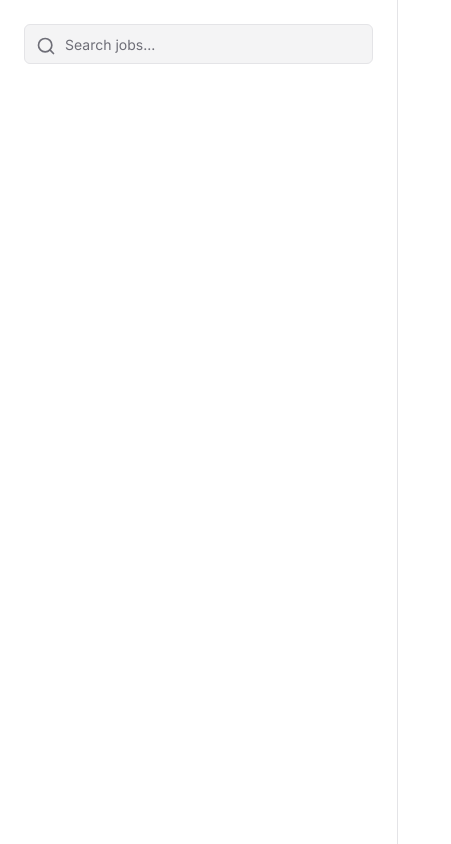
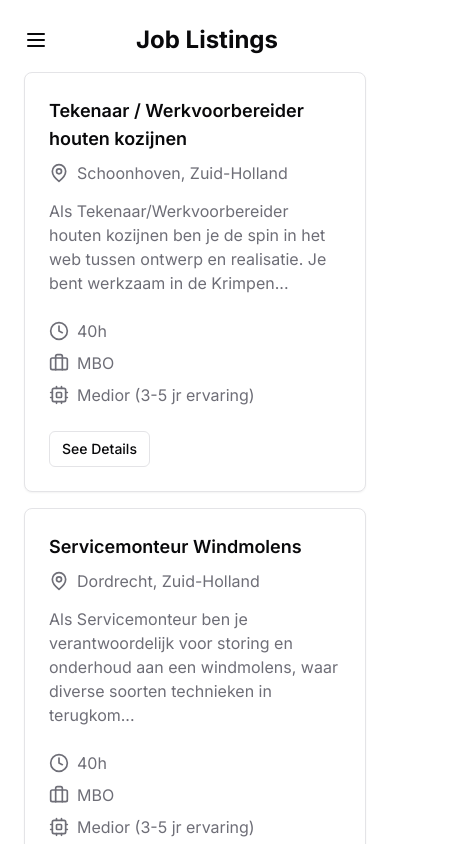
Before and after one commit to Iamsheye/sg-assignment, a Next.js app: page /vacancy in a window 390 px wide. Shown: the top 844 px of the page, 451 px wide, since content can reach past the window. Built offline with nearby package versions, Linux system fonts and the light colour scheme.

Commit message:
feat/added responsiveness and outsideclick listener

```diff
--- a/src/app/vacancy/[id]/layout.tsx
+++ b/src/app/vacancy/[id]/layout.tsx
@@ -17,8 +17,8 @@ const VacancyDetailsLayout = ({ children }: { children: React.ReactNode }) => {
   const job: Vacancy = jobsData.find((job) => job.jobId === params.id)!;
 
   return (
-    <div className="w-5/6 mx-auto px-4 my-8">
-      <div className="flex items-center gap-4 mb-8">
+    <div className="md:w-5/6 mx-auto px-4 my-8">
+      <div className="flex items-center gap-4 mb-8 flex-wrap">
         <button
           onClick={() => router.back()}
           className="shrink-0 flex items-center gap-2 font-semibold text-sm py-2 px-3 rounded-full hover:bg-slate-100">
--- a/src/app/vacancy/page.tsx
+++ b/src/app/vacancy/page.tsx
@@ -1,6 +1,7 @@
 "use client";
-import { useEffect, useState } from "react";
+import { MutableRefObject, useEffect, useRef, useState } from "react";
 import Link from "next/link";
+import { Menu } from "lucide-react";
 import {
   SearchIcon,
   BriefcaseIcon,
@@ -18,9 +19,13 @@ import {
 import { Input } from "@/components/ui/input";
 import jobsData from "@/jobs.json";
 import { Vacancy } from "@/types/jobs";
+import useOutsideClick from "@/hooks/useOutsideClick";
 
 const VacancyListerPage = () => {
+  const sidebarRef = useRef<HTMLDivElement | null>(null);
+
   const [searchValue, setSearchValue] = useState("");
+  const [showSidebar, setShowSidebar] = useState(false);
   const [jobs, setJobs] = useState<Vacancy[]>(jobsData);
 
   useEffect(() => {
@@ -31,9 +36,17 @@ const VacancyListerPage = () => {
     );
   }, [searchValue]);
 
+  useOutsideClick(sidebarRef, () => setShowSidebar(false));
+
+  const sidebarClassName = showSidebar
+    ? "translate-x-0"
+    : "-translate-x-full md:translate-x-0";
+
   return (
-    <div className="grid md:grid-cols-[300px_1fr] gap-6 w-full min-h-screen">
-      <div className="bg-background border-r p-6 flex flex-col gap-6 sticky top-0 h-[100dvh]">
+    <div className="grid md:grid-cols-[300px_1fr] w-full min-h-screen">
+      <div
+        ref={sidebarRef}
+        className={`bg-background border-r p-6 flex flex-col gap-6 h-[100dvh] md:sticky md:top-0 absolute transition-transform duration-300 ${sidebarClassName}`}>
         <div className="relative">
           <SearchIcon className="absolute left-3 top-3 w-5 h-5 text-muted-foreground" />
           <Input
@@ -45,8 +58,14 @@ const VacancyListerPage = () => {
           />
         </div>
       </div>
-      <div className="p-6 pl-0 gap-6">
+      <div className="p-6 pl-6 gap-6">
         <div className="flex items-center justify-between mb-4">
+          <Menu
+            className="md:hidden"
+            onClick={() => {
+              setShowSidebar(!showSidebar);
+            }}
+          />
           <h1 className="text-2xl font-bold">Job Listings</h1>
           <div className="flex items-center gap-2"></div>
         </div>
@@ -55,7 +74,7 @@ const VacancyListerPage = () => {
             {jobs.map((job) => (
               <Card key={job.jobId}>
                 <CardHeader>
-                  <div className="flex justify-between gap-4">
+                  <div className="flex justify-between gap-2 flex-wrap mb-2">
                     <h3 className="font-semibold text-lg">{job.title}</h3>
                     <div className="shrink-0 flex items-center gap-2">
                       <MapPinIcon className="w-5 h-5 text-muted-foreground" />
--- /dev/null
+++ b/src/hooks/useOutsideClick.tsx
@@ -0,0 +1,26 @@
+import { useCallback, useEffect } from "react";
+
+const useOutsideClick = (
+  ref: React.RefObject<HTMLElement>,
+  callback: (event: MouseEvent) => void
+) => {
+  const handleClickOutside = useCallback(
+    (event: MouseEvent) => {
+      if (ref.current && !ref.current.contains(event.target as Node)) {
+        callback(event);
+      }
+    },
+    [ref, callback]
+  );
+
+  useEffect(() => {
+    document.addEventListener("mousedown", handleClickOutside);
+    return () => {
+      document.removeEventListener("mousedown", handleClickOutside);
+    };
+  }, [handleClickOutside]);
+
+  return ref;
+};
+
+export default useOutsideClick;
```
